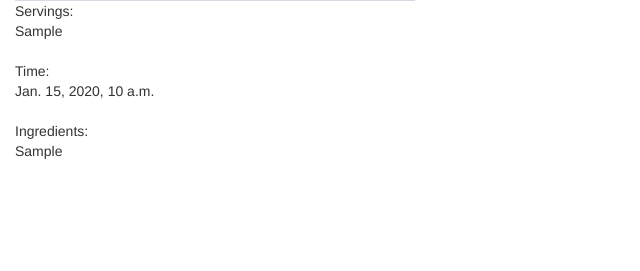
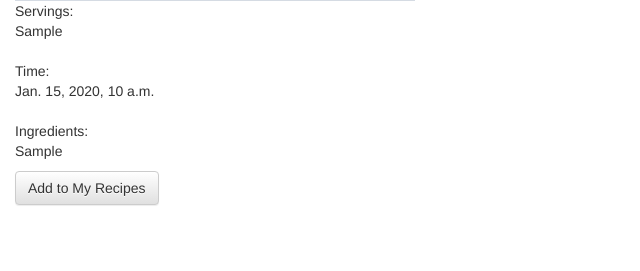
Before and after one commit to imnikkiz/Chomp, a Django app: template search/templates/recipe_detail.html in a window 1280 px wide. Shown: the part 369-640 px from the top of the page, without its empty margins (0-640 px from the left). Run offline with Django 3.2, Linux system fonts and the light colour scheme; tables that the repository leaves empty hold one stand-in row (values such as "Sample post"); the template is opened without the code that fills it: values that come from a table or form of the project are taken from there, most other values are stand-ins (such as "Sample title", 1, 10 or a date in 2020); grey boxes marked "Sample" are stand-in pictures; data that the repository does not hold is empty; some libraries are stand-ins or nearby versions.

Commit message:
Half implemented Add to My Recipes button

```diff
--- a/recipes/urls.py
+++ b/recipes/urls.py
@@ -4,6 +4,7 @@ urlpatterns = patterns('',
     # Examples:
     url(r'^$', 'search.views.home_page', name='home'),
     url(r'^recipe/(?P<recipe_id>\d+)/$', 'search.views.recipe_details', name='recipe_details'),
+    url(r'^myrecipes/$', 'search.views.view_recipes', name='my_recipes'),
     # url(r'^blog/', include('blog.urls')),
 
     # url(r'^admin/', include(admin.site.urls)),
--- a/search/templates/recipe_detail.html
+++ b/search/templates/recipe_detail.html
@@ -14,4 +14,8 @@
         {{ingredient}}<br>
         {% endfor %}
     </p>
+    <form action="/myrecipes">
+        <input type="hidden" name="recipe_id" value={{ recipe.id }}>
+        <input type="submit" class="btn btn-default" value="Add to My Recipes">
+    </form>
 {% endblock %}
--- a/search/views.py
+++ b/search/views.py
@@ -36,3 +36,6 @@ def recipe_details(request, recipe_id):
         'recipe': this_recipe,
         'ingredients': ingredient_list
     })
+
+def view_recipes(request, recipe_id):
+    pass
```
